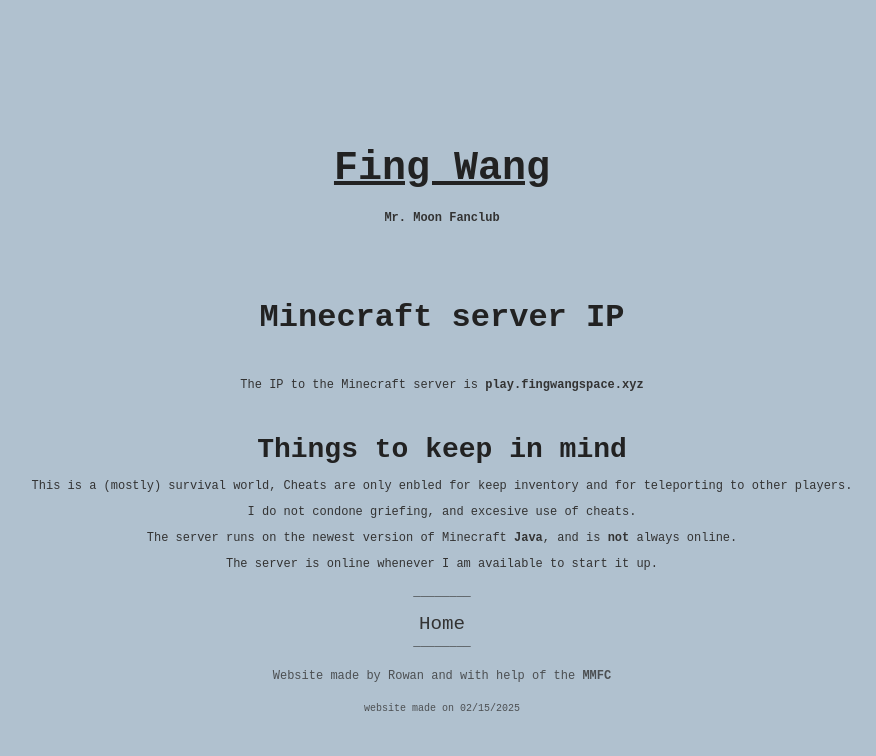
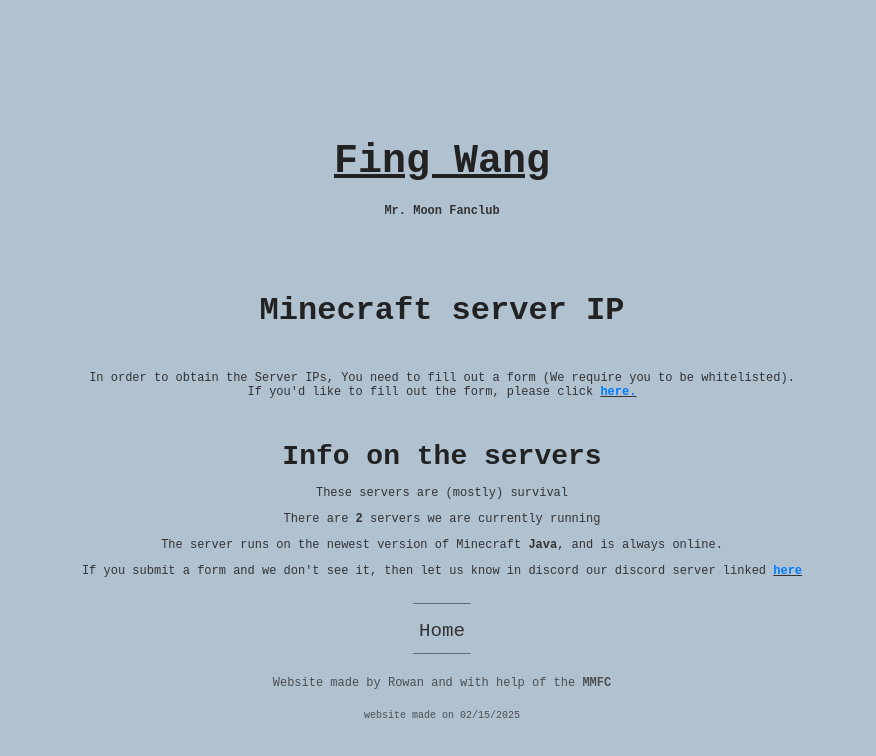
Before and after one commit to pawur/fingbing, a plain HTML site: page minecraft.html in a window 1280 px wide. Shown: the whole page, without its empty margins (198-1074 px from the left). Drawn offline with Linux system fonts and the light colour scheme.

Commit message:
Update minecraft.html

```diff
--- a/minecraft.html
+++ b/minecraft.html
@@ -138,17 +138,20 @@
         <h2>Minecraft server IP</h2>
         <br />
         <p>
-          The IP to the Minecraft server is <b>play.fingwangspace.xyz</b>
+          In order to obtain the Server IPs, You need to fill out a form (We require you to be whitelisted).
+          <br>
+          If you'd like to fill out the form, please click <b><u><a href="https://docs.google.com/forms/d/e/1FAIpQLSf_prGti5evyuqkwT-WIX0inme6vMDsTmw1O_Im1lpvI8a3zA/viewform?usp=dialog">here.</a></u></b>
         </p>
       </div>
       <div id="header1">
-        <h3>Things to keep in mind</h3>
+        <h3>Info on the servers</h3>
         <p style="font-size: 12px">
-          This is a (mostly) survival world, Cheats are only enbled for keep inventory and for teleporting to other players.
+          These servers are (mostly) survival
         </p>
-        <span>I do not condone griefing, and excesive use of cheats.</span>
-        <p>The server runs on the newest version of Minecraft <b>Java</b>, and is <b>not</b> always online.</p>
-        <span>The server is online whenever I am available to start it up.</span>
+        <span>There are <b>2</b> servers we are currently running</span>
+        <p>The server runs on the newest version of Minecraft <b>Java</b>, and is always online.</p>
+        <span>If you submit a form and we don't see it, then let us know in discord</span>
+        <span>our discord server linked <b><u><a href="https://discord.gg/7TW88hMkPc">here</a></u></b></span>
         <br /><br />
         <span>________</span>
         <br /><br />
```
